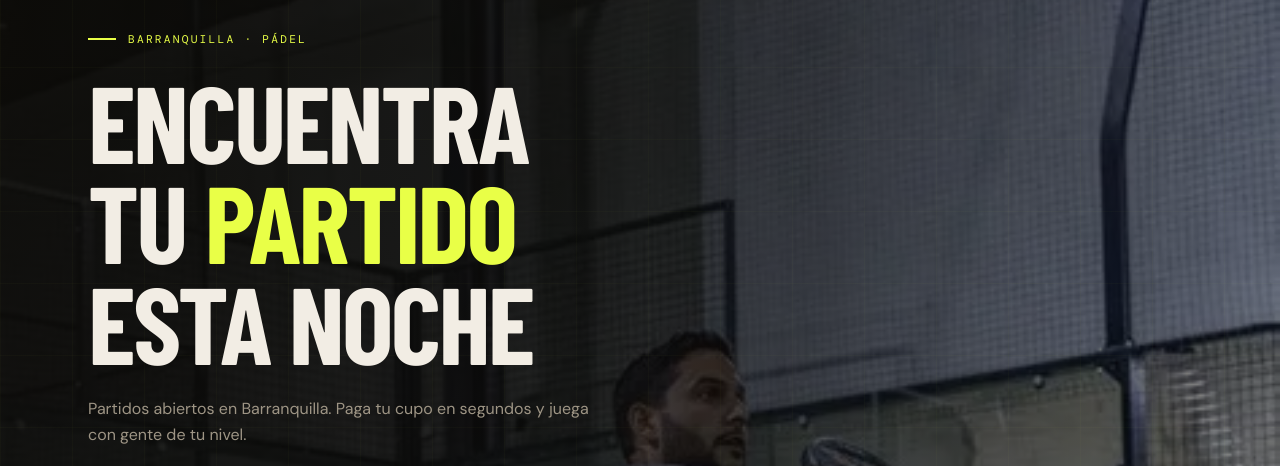
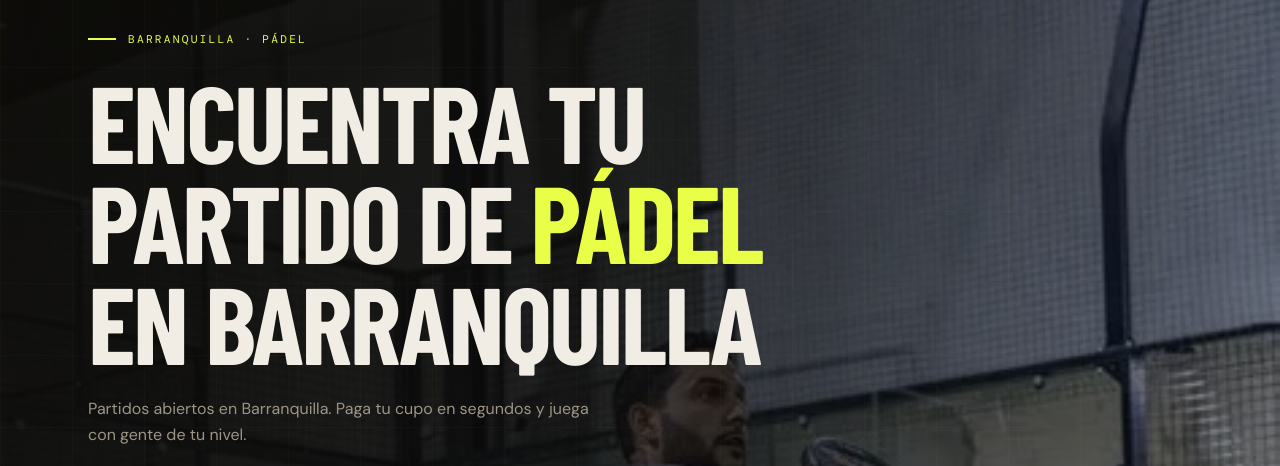
Before and after one commit to fckyeslol/PadelYa-, a Next.js app: page / in a window 1280 px wide. Shown: the part 150-616 px from the top of the page. Built offline with nearby package versions, Linux system fonts and the light colour scheme; no server answers; a web font is replaced by a local one.

Commit message:
feat: SEO — landing H1 now targets 'pádel en Barranquilla'
H1 changed from 'Encuentra tu partido esta noche' (no keyword) to
'Encuentra tu partido de pádel en Barranquilla', putting the primary
search keyword in the strongest on-page signal. Verified no overflow on
375px / 1440px via Playwright.

```diff
--- a/components/landing/HeroSection.tsx
+++ b/components/landing/HeroSection.tsx
@@ -46,10 +46,10 @@ export function HeroSection() {
         </p>
 
         {/* Headline */}
-        <h1 className="landing-hero-title mb-6" style={{ maxWidth: "14ch" }}>
-          Encuentra<br />
-          tu <em>partido</em><br />
-          esta noche
+        <h1 className="landing-hero-title mb-6" style={{ maxWidth: "16ch" }}>
+          Encuentra tu<br />
+          partido de <em>pádel</em><br />
+          en Barranquilla
         </h1>
 
         {/* Subtext */}
```
